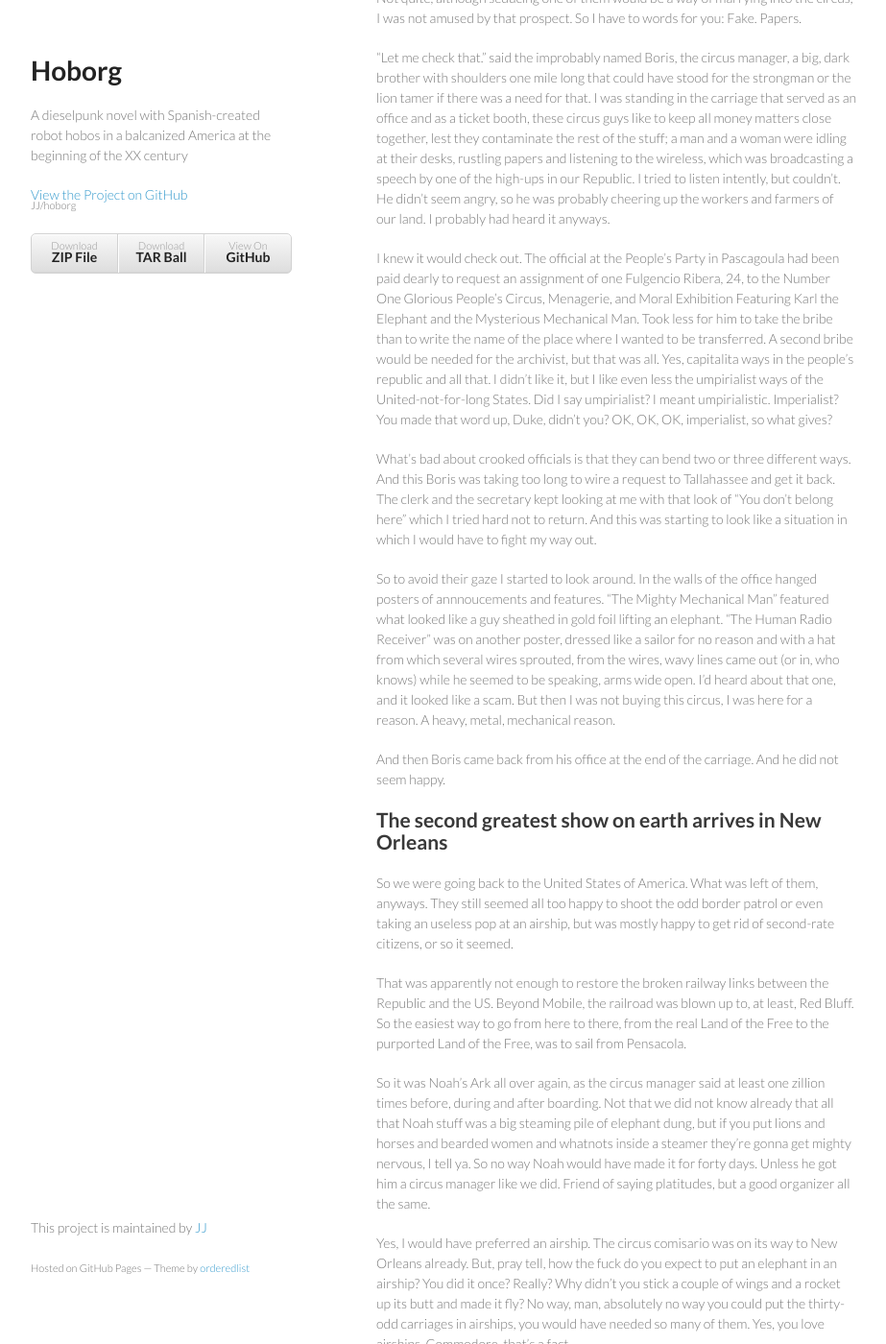
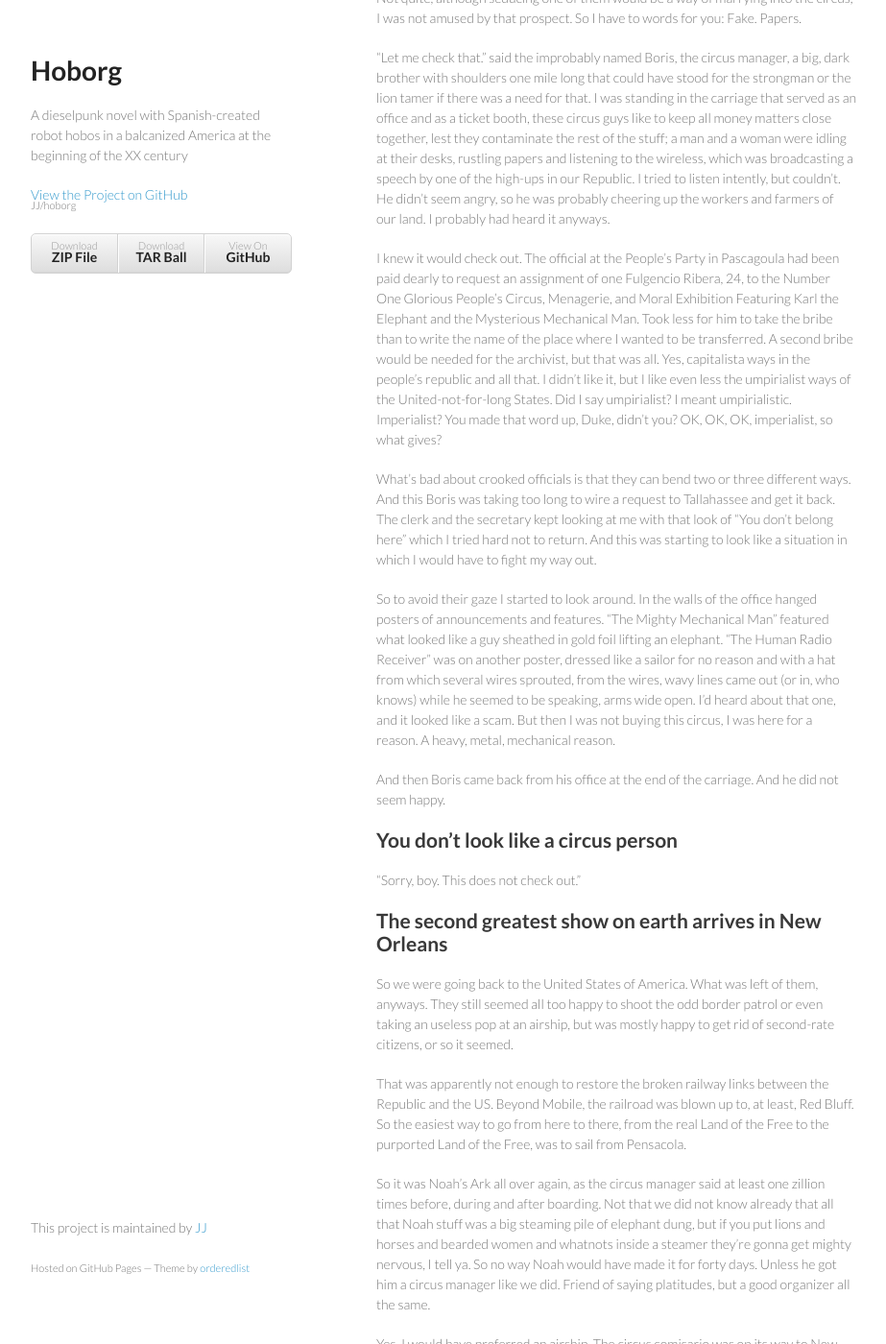
Before and after one commit to JJ/hoborg, a Jekyll site: the page built from text/text.md, in a window 1280 px wide and 1400 px high, scrolled down 2701 px. Shown: the whole window at 96% size, without its empty margins (178-1101 px from the left). Built offline with Jekyll 4.4.1, drawn with Linux system fonts in a browser that asks for light colours.

Commit message:
Sync text/text.md from master to gh-pages

```diff
--- a/text/text.md
+++ b/text/text.md
@@ -174,7 +174,7 @@ Fulgencio Ribera, 24, to the Number One Glorious People's Circus, Menagerie, and
 Moral Exhibition Featuring Karl the Elephant and the Mysterious
 Mechanical Man. Took less for him to take the bribe than to write the
 name of the place where I wanted to be transferred. A second bribe
-would be needed for the archivist, but that was all. Yes, capitalita
+would be needed for the archivist, but that was all. Yes, capitalista
 ways in the people's republic and all that. I didn't like it, but I
 like even less the umpirialist ways of the United-not-for-long
 States. Did I say umpirialist? I meant umpirialistic. Imperialist? You
@@ -188,7 +188,7 @@ looking at me with that look of "You don't belong here" which I tried
 hard not to return. And this was starting to look like a situation in
 which I would have to fight my way out.
 
-So to avoid their gaze I started to look around. In the walls of the office hanged posters of annnoucements and
+So to avoid their gaze I started to look around. In the walls of the office hanged posters of announcements and
 features. "The Mighty Mechanical Man" featured what looked like a guy
 sheathed in gold foil lifting an elephant. "The Human Radio Receiver"
 was on another poster, dressed like a sailor for no reason and with a
@@ -200,6 +200,11 @@ mechanical reason.
 
 And then Boris came back from his office at the end of the
 carriage. And he did not seem happy.
+
+You don't look like a circus person
+---------------------------------------------
+
+"Sorry, boy. This does not check out."
 
 The second greatest show on earth arrives in New Orleans
 ----------------------------------------------------------------------------
```
